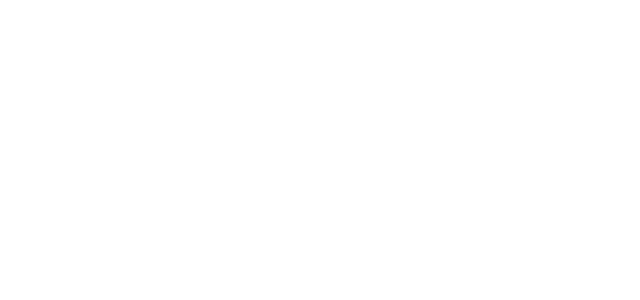
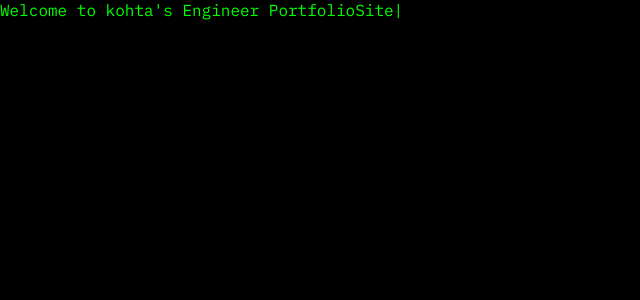
Before and after one commit to kohta9521/Kohta_2024_Portfolio_Site, a Next.js app in the folder frontend/: page / in a window 1280 px wide. Shown: the top 300 px of the page, without its empty margins (0-640 px from the left). Built offline with nearby package versions, Linux system fonts and the light colour scheme.

Commit message:
add new lib and new typing animation hero

```diff
--- a/frontend/app/page.tsx
+++ b/frontend/app/page.tsx
@@ -2,9 +2,14 @@
 
 // scss
 import styles from "../styles/page.module.scss";
+import Top from "@/components/organisms/Top";
 
 // components import
 
 export default function Home() {
-  return <main className={styles.main}></main>;
+  return (
+    <main className={styles.main}>
+      <Top />
+    </main>
+  );
 }
--- /dev/null
+++ b/frontend/components/organisms/Top.tsx
@@ -0,0 +1,45 @@
+"use client";
+import React from "react";
+
+// scss
+import styles from "./styles/Top.module.scss";
+
+// lib
+import { TypeAnimation } from "react-type-animation";
+
+// components
+
+const Top = () => {
+  return (
+    <div className={styles.top}>
+      <div className={styles.leftBox}></div>
+      <div className={styles.rightBox}>
+        <TypeAnimation
+          sequence={[
+            "Hello", // Types 'One'
+            2000, // Waits 1s
+            "Welcome to kohta's Engineer PortfolioSite", // Deletes 'One' and types 'Two'
+            2000, // Waits 2s
+            "Have a great day!", // Types 'Three' without deleting 'Two'
+            () => {
+              console.log("Sequence completed");
+            },
+          ]}
+          wrapper="span"
+          cursor={true}
+          repeat={Infinity}
+          style={{
+            fontSize: "1em",
+            display: "inline-block",
+            color: "rgb(0, 255, 0)",
+            fontFamily: "IBM Plex Mono, monospace",
+            fontWeight: 400,
+            fontStyle: "normal",
+          }}
+        />
+      </div>
+    </div>
+  );
+};
+
+export default Top;
--- /dev/null
+++ b/frontend/components/organisms/styles/Top.module.scss
@@ -0,0 +1,17 @@
+@import url("https://fonts.googleapis.com/css2?family=IBM+Plex+Mono:ital,wght@0,100;0,200;0,300;0,400;0,500;0,600;0,700;1,100;1,200;1,300;1,400;1,500;1,600;1,700&display=swap");
+
+.top {
+  width: 100%;
+  height: 100vh;
+  background-color: black;
+  .left {
+  }
+  .right {
+    .text {
+      color: rgb(0, 255, 0);
+      font-family: "IBM Plex Mono", monospace;
+      font-weight: 400;
+      font-style: normal;
+    }
+  }
+}
--- a/frontend/package.json
+++ b/frontend/package.json
@@ -20,11 +20,17 @@
     "@emotion/styled": "^11.11.0",
     "@mui/x-charts": "^6.19.4",
     "aos": "^3.0.0-beta.6",
+    "framer-motion": "^11.1.7",
+    "gsap": "^3.12.5",
+    "install": "^0.13.0",
+    "locomotive-scroll": "^5.0.0-beta.12",
     "next": "14.1.0",
     "next-videos": "^1.4.1",
+    "npm": "^10.7.0",
     "react": "^18",
     "react-dom": "^18",
     "react-icons": "^5.0.1",
+    "react-type-animation": "^3.2.0",
     "swr": "^2.2.5"
   },
   "devDependencies": {
```
Also changed, not shown: 1 other file (tests, documents, lock files or other folders).
